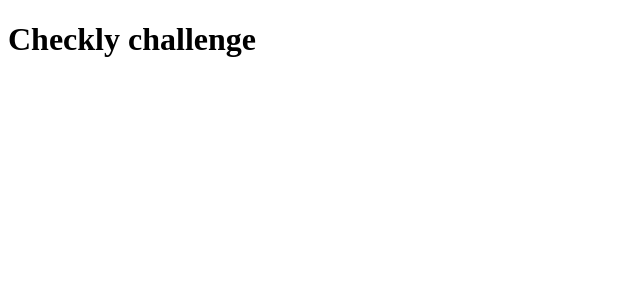
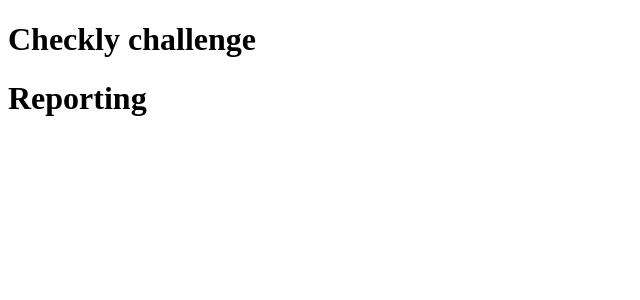
Before and after one commit to checkly/fe-code-challenge-24, a Vue app: page / in a window 1280 px wide. Shown: the top 300 px of the page, without its empty margins (0-640 px from the left). Built offline with nearby package versions, Linux system fonts and the light colour scheme.

Commit message:
Add vue-router and Reporting page placeholder

```diff
--- a/package.json
+++ b/package.json
@@ -19,7 +19,8 @@
   },
   "dependencies": {
     "@primer/octicons": "13.0.0",
-    "vue": "3.4.21"
+    "vue": "3.4.21",
+    "vue-router": "4.4.0"
   },
   "devDependencies": {
     "@chromatic-com/storybook": "1.5.0",
--- a/src/App.vue
+++ b/src/App.vue
@@ -5,6 +5,7 @@ import HelloWorld from './components/HelloWorld.vue'
 <template>
   <main>
     <HelloWorld />
+    <RouterView />
   </main>
 </template>
 
--- a/src/main.ts
+++ b/src/main.ts
@@ -1,4 +1,5 @@
 import { createApp } from 'vue'
 import App from './App.vue'
+import { router } from '@/router'
 
-createApp(App).mount('#app')
+createApp(App).use(router).mount('#app')
--- /dev/null
+++ b/src/pages/Reporting.vue
@@ -0,0 +1,5 @@
+<script setup lang="ts"></script>
+
+<template>
+  <h1>Reporting</h1>
+</template>
--- /dev/null
+++ b/src/router.ts
@@ -0,0 +1,10 @@
+import { createMemoryHistory, createRouter } from 'vue-router'
+
+import Reporting from '@/pages/Reporting.vue'
+
+const routes = [{ path: '/', component: Reporting }]
+
+export const router = createRouter({
+  history: createMemoryHistory(),
+  routes
+})
```
Also changed, not shown: 1 other file (tests, documents, lock files or other folders).
